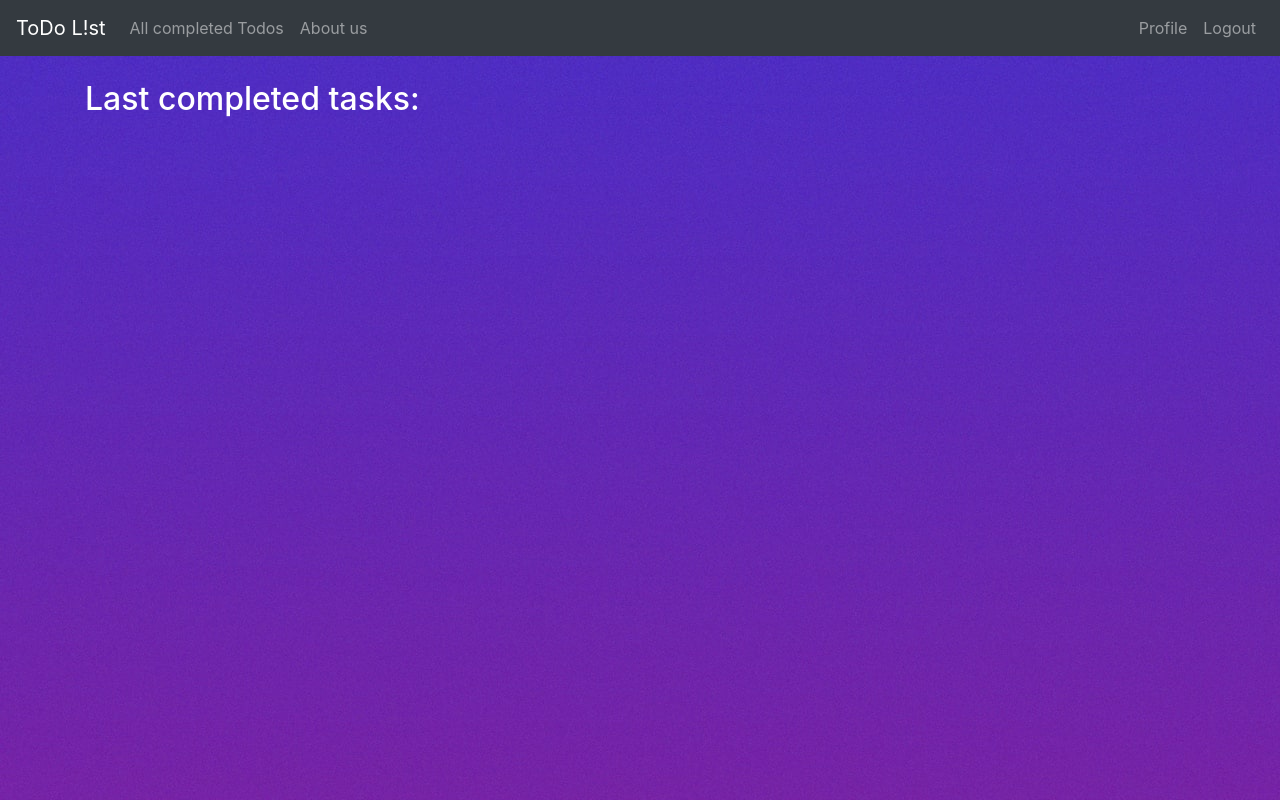
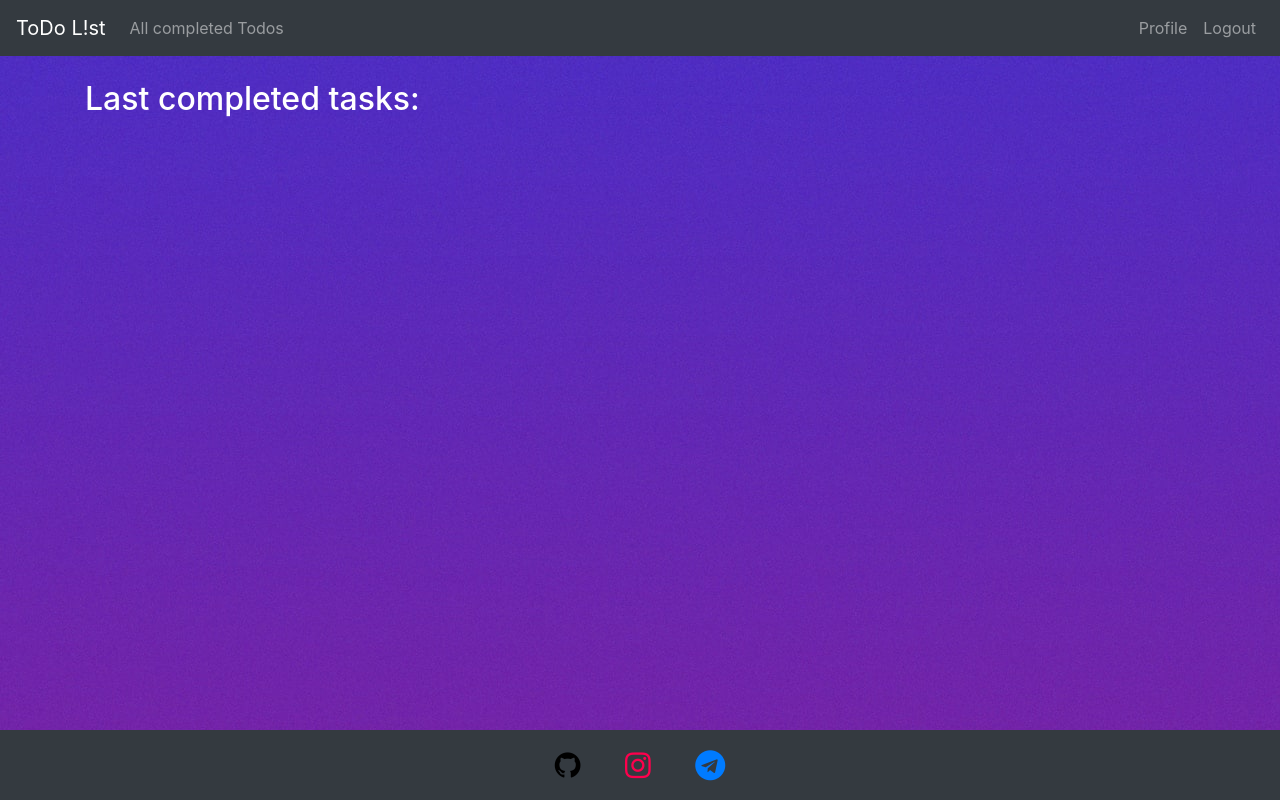
Before and after one commit to valentyn321/todoapp, a Django app: page /completed_todos in a window 1280 px wide. Run offline with Django 3.2, Linux system fonts and the light colour scheme; the visitor is signed in with stand-in values (Sample User, id 1); data that the repository does not hold is empty; some libraries are stand-ins or nearby versions.

Commit message:
Add footer to base.html.

```diff
--- a/main/static/main/css/style.css
+++ b/main/static/main/css/style.css
@@ -1,7 +1,40 @@
+html,
 body {
-    background: white url("../images/back.jpg")
+  height: 100%;
 }
 
-h2 {
+body {
+    background: white url("../images/back.jpg");
+    height: 100%;
+    display: flex;
+    flex-direction: column;
+}
+
+h2, h5 {
 	color: white;
 }
+
+.social a {
+    font-size: 30px;
+    padding: 20px;
+
+}
+
+.fa-github {
+    color: black;
+}
+
+.fa-instagram {
+    color: #ff004d;
+}
+
+footer {
+    background-color: #343a40;
+    height: 70px;
+    flex: 0 0 auto;
+
+
+}
+
+.content {
+  flex: 1 0 auto;
--- a/main/templates/base.html
+++ b/main/templates/base.html
@@ -9,8 +9,10 @@
 		<link rel="stylesheet" href="{% static 'main/css/style.css' %}">
 		<link rel="shortcut icon" href="{% static 'main/images/favicon.png' %}" type="image/png">
 		<link rel="stylesheet" href="https://stackpath.bootstrapcdn.com/bootstrap/4.4.1/css/bootstrap.min.css" integrity="sha384-Vkoo8x4CGsO3+Hhxv8T/Q5PaXtkKtu6ug5TOeNV6gBiFeWPGFN9MuhOf23Q9Ifjh" crossorigin="anonymous">
+		<link rel="stylesheet" href="https://cdnjs.cloudflare.com/ajax/libs/font-awesome/4.7.0/css/font-awesome.min.css">
 	</head>
 	<body>
+	<div class="content">
 		<nav class="navbar navbar-expand-lg navbar-dark bg-dark">
 		  <a class="navbar-brand" href="{% url 'home' %}">ToDo L!st</a>
 		  <button class="navbar-toggler" type="button" data-toggle="collapse" data-target="#navbarNav" aria-controls="navbarNav" aria-expanded="false" aria-label="Toggle navigation">
@@ -22,9 +24,6 @@
 			      <li class="nav-item">
 			        <a class="nav-link" href="{% url 'completed_todos' %}">All completed Todos</a>
 			      </li>
-			      <li class="nav-item">
-			        <a class="nav-link" href="#">About us</a>
-			      </li>
 			    </ul>
 		    {% endif %}
 		  </div>
@@ -35,12 +34,11 @@
 
 		  		{% else %}
 			    	<a class="nav-item nav-link" href="{% url 'login' %}">Login</a>
-			    	<a class="nav-item nav-link" href="{% url 'register' %}">Register</a>
 			    {% endif %}
 		    </div>
 		</nav>
 
-		<div class="container mt-4">
+		<div class="container mt-4 mb-5">
 			{% if messages %}
 				{% for message in messages %}
 					<div class="alert alert-{{ message.tags }}">{{ message }}</div>
@@ -48,11 +46,26 @@
 			{% endif %}
 
 			{% block content %}{% endblock content %}
+		</div>
 
-		</div>
+	</div>
+
+		<footer class="container-fluid">
+			<div class="container navbar-fixed-bottom row-fluid">
+				<div class="row text-center">
+					<div class="col-12 social">
+						<a href="https://github.com/valentyn321" class="fa fa-github"></a>
+						<a href="https://www.instagram.com/vcherkasov17/?hl=uk" class="fa fa-instagram"></a>
+						<a href="https://t.me/joinchat/AAAAAFTxIdMu1FB3b_T7IQ" class="fa fa-telegram"></a>
+					</div>
+				</div>
+			</div>
+		</footer>
 
 		<script src="https://code.jquery.com/jquery-3.4.1.slim.min.js" integrity="sha384-J6qa4849blE2+poT4WnyKhv5vZF5SrPo0iEjwBvKU7imGFAV0wwj1yYfoRSJoZ+n" crossorigin="anonymous"></script>
 		<script src="https://cdn.jsdelivr.net/npm/popper.js@1.16.0/dist/umd/popper.min.js" integrity="sha384-Q6E9RHvbIyZFJoft+2mJbHaEWldlvI9IOYy5n3zV9zzTtmI3UksdQRVvoxMfooAo" crossorigin="anonymous"></script>
 		<script src="https://stackpath.bootstrapcdn.com/bootstrap/4.4.1/js/bootstrap.min.js" integrity="sha384-wfSDF2E50Y2D1uUdj0O3uMBJnjuUD4Ih7YwaYd1iqfktj0Uod8GCExl3Og8ifwB6" crossorigin="anonymous"></script>
 	</body>
+
+
 </html>
--- a/main/templates/main/completed_todos.html
+++ b/main/templates/main/completed_todos.html
@@ -8,7 +8,6 @@
                     <li class="list-group-item text-muted mt-2">{{ completed_item.text }}
                         <div class="float-right">
                             <form action="delete_todo/{{ completed_item.id }}/" method="post"> {% csrf_token %}
-                                    <button type="submit" class="btn btn-danger">Delete</button>
                             </form>
                         </div>
                     </li>
--- a/main/urls.py
+++ b/main/urls.py
@@ -6,6 +6,6 @@ urlpatterns = [
 	path('', views.home, name="home"),
     path('completed_todos', views.completed_todos, name="completed_todos"),
 	path('add_new', views.add_new, name="add_new"),
-	path('delete_todo/<int:todo_id>/', views.delete_todo, name="delete_todo"),
+    path('delete_todo/<int:todo_id>/', views.delete_todo, name="delete_todo"),
 	path('complete_todo/<int:todo_id>/', views.complete_todo, name="complete_todo"),
 ]
--- a/main/views.py
+++ b/main/views.py
@@ -38,8 +38,6 @@ def complete_todo(request, todo_id):
 
 def delete_todo(request, todo_id):
     Todo.objects.get(id=todo_id).delete()
-    a = request.META.get('HTTP_REFERER')
-    print(a)
     return HttpResponseRedirect("/")
 
 @login_required
```
Also changed, not shown: main/templates/main/about.html (added).
